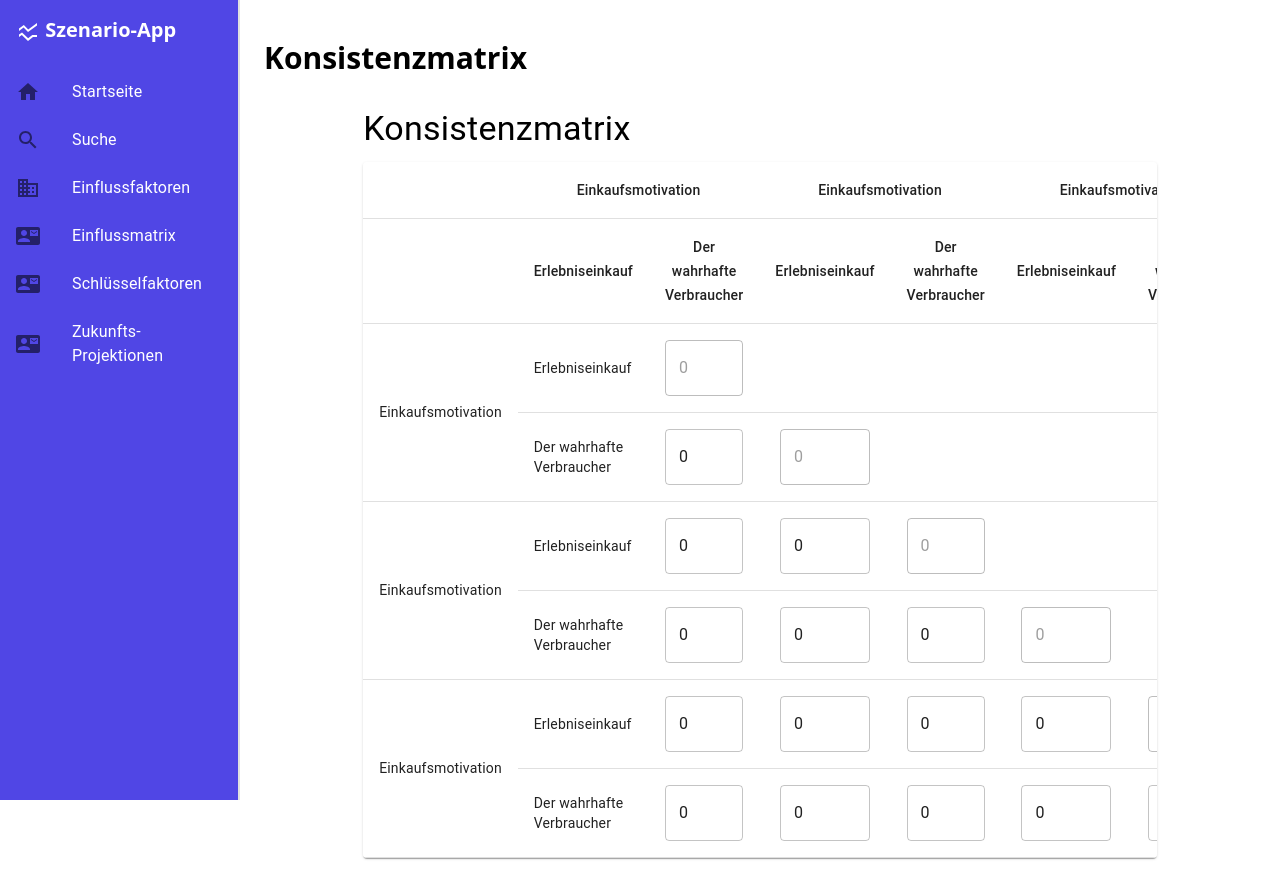
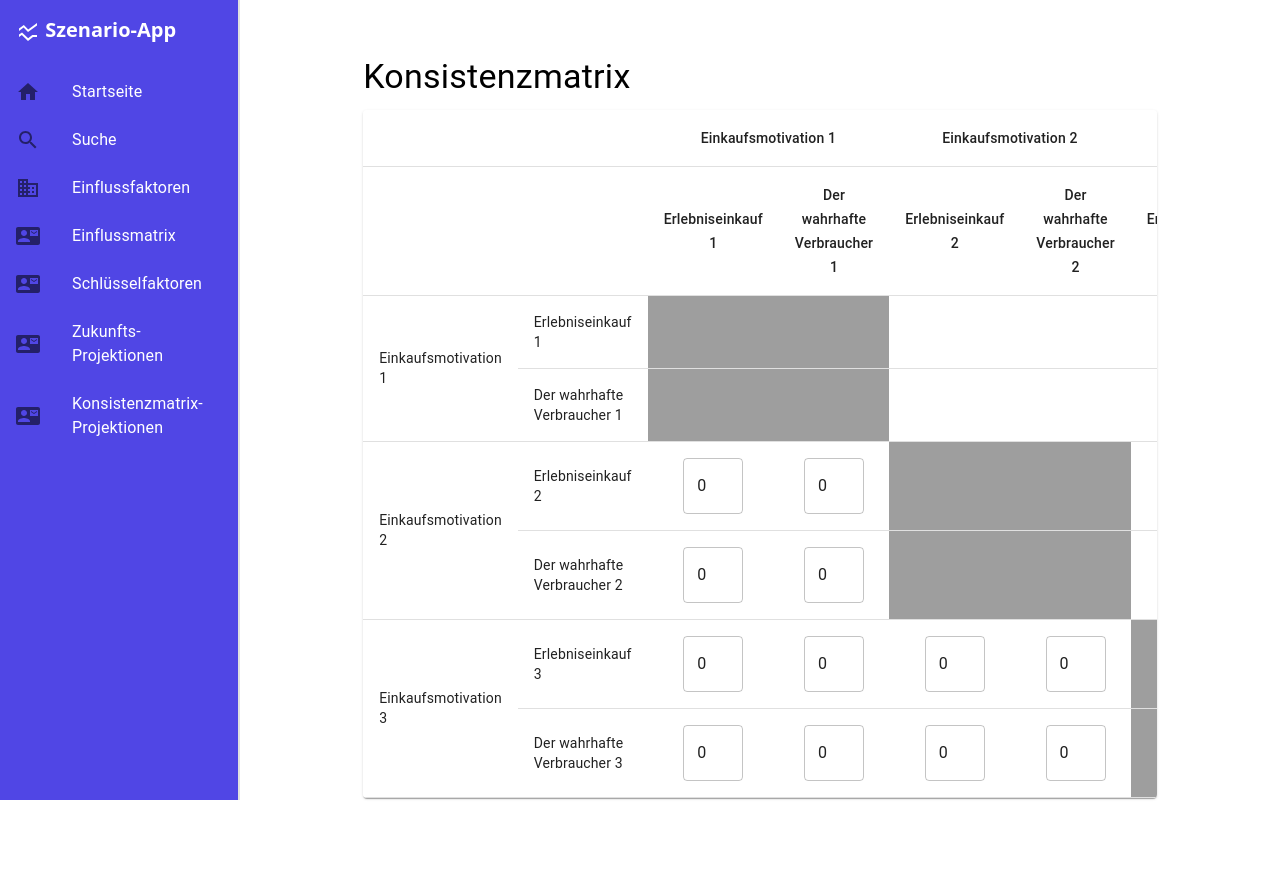
Before and after one commit to WWI2021G/scenario-manager, a Next.js app in the folder frontend/: page /consistency-analysis in a window 1280 px wide. After the commit the page ends 822 px from the top, so only its background shows below. Built offline with nearby package versions, Linux system fonts and the light colour scheme.

Commit message:
feat: Added consistency matrix

```diff
--- a/frontend/src/components/main/ConsistencyMatrix.tsx
+++ b/frontend/src/components/main/ConsistencyMatrix.tsx
@@ -5,13 +5,13 @@ import { KeyFactor, FutureProjection, ProjectionType, Probability } from "@/type
 const keyFactors: KeyFactor[] = [
   {
     id: 1,
-    title: 'Einkaufsmotivation',
+    title: 'Einkaufsmotivation 1',
     description: 'Motivation for shopping',
     property: 'Behavioral',
     currentStateDescription: 'Current state of shopping motivation',
     projectionA: {
       id: 1,
-      name: 'Erlebniseinkauf',
+      name: 'Erlebniseinkauf 1',
       keyFactor: {} as KeyFactor, // Circular reference handled later
       projectionDescription: 'Projection for Erlebnis shopping',
       timeFrame: new Date(),
@@ -20,33 +20,7 @@ const keyFactors: KeyFactor[] = [
     },
     projectionB: {
       id: 2,
-      name: 'Der wahrhafte Verbraucher',
-      keyFactor: {} as KeyFactor, // Circular reference handled later
-      projectionDescription: 'Projection for genuine consumers',
-      timeFrame: new Date(),
-      projectionType: ProjectionType.TREND,
-      probability: Probability.MEDIUM,
-    },
-
-  },
-  {
-    id: 4,
-    title: 'Einkaufsmotivation',
-    description: 'Motivation for shopping',
-    property: 'Behavioral',
-    currentStateDescription: 'Current state of shopping motivation',
-    projectionA: {
-      id: 1,
-      name: 'Erlebniseinkauf',
-      keyFactor: {} as KeyFactor, // Circular reference handled later
-      projectionDescription: 'Projection for Erlebnis shopping',
-      timeFrame: new Date(),
-      projectionType: ProjectionType.TREND,
-      probability: Probability.HIGH,
-    },
-    projectionB: {
-      id: 2,
-      name: 'Der wahrhafte Verbraucher',
+      name: 'Der wahrhafte Verbraucher 1',
       keyFactor: {} as KeyFactor, // Circular reference handled later
       projectionDescription: 'Projection for genuine consumers',
       timeFrame: new Date(),
@@ -56,13 +30,13 @@ const keyFactors: KeyFactor[] = [
   },
   {
     id: 2,
-    title: 'Einkaufsmotivation',
+    title: 'Einkaufsmotivation 2',
     description: 'Motivation for shopping',
     property: 'Behavioral',
     currentStateDescription: 'Current state of shopping motivation',
     projectionA: {
-      id: 1,
-      name: 'Erlebniseinkauf',
+      id: 3,
+      name: 'Erlebniseinkauf 2',
       keyFactor: {} as KeyFactor, // Circular reference handled later
       projectionDescription: 'Projection for Erlebnis shopping',
       timeFrame: new Date(),
@@ -70,19 +44,43 @@ const keyFactors: KeyFactor[] = [
       probability: Probability.HIGH,
     },
     projectionB: {
-      id: 2,
-      name: 'Der wahrhafte Verbraucher',
+      id: 4,
+      name: 'Der wahrhafte Verbraucher 2',
       keyFactor: {} as KeyFactor, // Circular reference handled later
       projectionDescription: 'Projection for genuine consumers',
       timeFrame: new Date(),
       projectionType: ProjectionType.TREND,
       probability: Probability.MEDIUM,
     },
-
+  },
+  {
+    id: 3,
+    title: 'Einkaufsmotivation 3',
+    description: 'Motivation for shopping',
+    property: 'Behavioral',
+    currentStateDescription: 'Current state of shopping motivation',
+    projectionA: {
+      id: 5,
+      name: 'Erlebniseinkauf 3',
+      keyFactor: {} as KeyFactor, // Circular reference handled later
+      projectionDescription: 'Projection for Erlebnis shopping',
+      timeFrame: new Date(),
+      projectionType: ProjectionType.TREND,
+      probability: Probability.HIGH,
+    },
+    projectionB: {
+      id: 6,
+      name: 'Der wahrhafte Verbraucher 3',
+      keyFactor: {} as KeyFactor, // Circular reference handled later
+      projectionDescription: 'Projection for genuine consumers',
+      timeFrame: new Date(),
+      projectionType: ProjectionType.TREND,
+      probability: Probability.MEDIUM,
+    },
   }
-  // Add more key factors as needed
 ];
 
+// Fix circular references
 keyFactors.forEach((kf) => {
   if (kf.projectionA) kf.projectionA.keyFactor = kf;
   if (kf.projectionB) kf.projectionB.keyFactor = kf;
@@ -102,6 +100,12 @@ const ConsistencyMatrix: React.FC = () => {
     setMatrix(newMatrix);
   };
 
+  const isSameKeyFactor = (i: number, j: number) => {
+    const projRow = allProjections[i];
+    const projCol = allProjections[j];
+    return projRow?.keyFactor.id === projCol?.keyFactor.id;
+  };
+
   return (
     <Box sx={{ width: '80%', margin: '0 auto', mt: 4 }}>
       <Typography variant="h4" component="h1" gutterBottom>
@@ -112,6 +116,7 @@ const ConsistencyMatrix: React.FC = () => {
           <TableHead>
             <TableRow>
               <TableCell />
+              <TableCell />
               {keyFactors.map((kf, kfIndex) => (
                 <TableCell key={`kf-head-${kfIndex}`} colSpan={2} align="center">
                   {kf.title}
@@ -119,6 +124,7 @@ const ConsistencyMatrix: React.FC = () => {
               ))}
             </TableRow>
             <TableRow>
+              <TableCell />
               <TableCell />
               {allProjections.map((proj, index) => (
                 <TableCell key={`proj-head-${index}`} align="center">
@@ -129,7 +135,7 @@ const ConsistencyMatrix: React.FC = () => {
           </TableHead>
           <TableBody>
             {allProjections.map((projRow, i) => (
-              <TableRow key={`row-${i}`}>
+              <TableRow key={`row-${i}`} sx={{ height: 70 }}>
                 {i % 2 === 0 && (
                   <TableCell rowSpan={2} component="th" scope="row">
                     {keyFactors[Math.floor(i / 2)].title}
@@ -139,15 +145,30 @@ const ConsistencyMatrix: React.FC = () => {
                   {projRow?.name ?? ''}
                 </TableCell>
                 {allProjections.map((projCol, j) => (
-                  <TableCell key={`cell-${i}-${j}`} align="center">
-                    {i >= j ? (
+                  <TableCell
+                    key={`cell-${i}-${j}`}
+                    align="center"
+                    sx={{
+                      bgcolor: (i >= j || j >= -i)
+                        ? isSameKeyFactor(i, j)
+                          ? 'grey.500'
+                          : 'gray.400'
+                        : 'grey.400'
+                    }}
+                  >
+                    {i > j ? (
+                      isSameKeyFactor(i, j) ? (
+                        <Box sx={{ bgcolor: 'grey.400', width: '100%', height: '100%' }} />
+                      ) : (
                         <TextField
                           type="number"
                           inputProps={{ min: 1, max: 5 }}
                           value={matrix[i][j]}
                           onChange={(e) => handleChange(i, j, Number(e.target.value))}
                           disabled={i === j}
+                          sx={{ width: '60px' }}
                         />
+                      )
                     ) : (
                       <Box sx={{ bgcolor: 'grey.300', width: '100%', height: '100%' }} />
                     )}
--- a/frontend/src/components/sub/Sidebar.tsx
+++ b/frontend/src/components/sub/Sidebar.tsx
@@ -45,6 +45,7 @@ const SideNavbar = () => {
           { text: 'Einflussmatrix', icon: <ContactMailIcon />, path: '/influence-matrix' },
           { text: 'Schlüsselfaktoren', icon: <ContactMailIcon />, path: '/keyfactors' },
           { text: 'Zukunfts-Projektionen', icon: <ContactMailIcon />, path: '/future-projection' },
+          { text: 'Konsistenzmatrix-Projektionen', icon: <ContactMailIcon />, path: '/consistency-analysis' },
         ].map((item) => (
           <ListItem key={item.text} disablePadding>
             <ListItemButton
--- a/frontend/src/pages/consistency-analysis/index.tsx
+++ b/frontend/src/pages/consistency-analysis/index.tsx
@@ -5,7 +5,6 @@ import ConsistencyMatrix from "@/components/main/ConsistencyMatrix";
 const ConsistencyMatrixPage: React.FC = () => {
   return (
     <RootLayout>
-      <h1 className='text-3xl font-bold my-4'>Konsistenzmatrix</h1>
       <ConsistencyMatrix />
     </RootLayout>
   );
```
Lines whose indentation alone changed are shown as unchanged.
